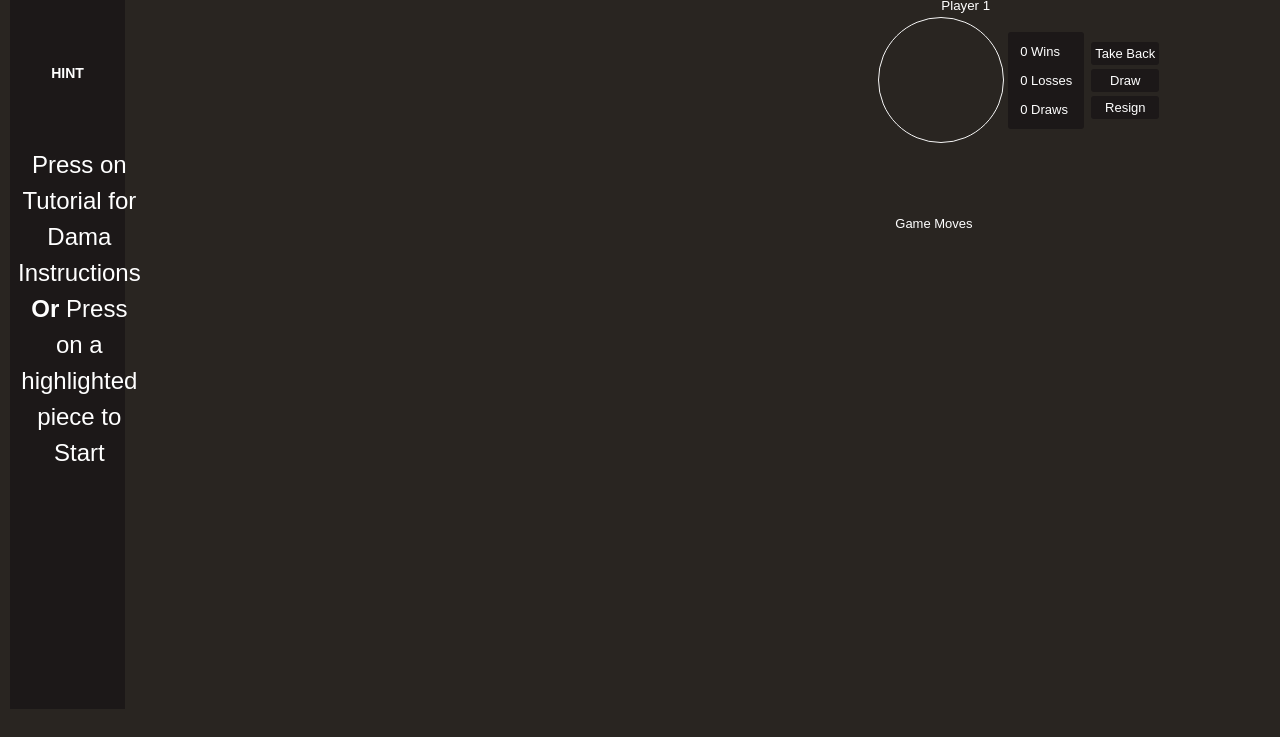
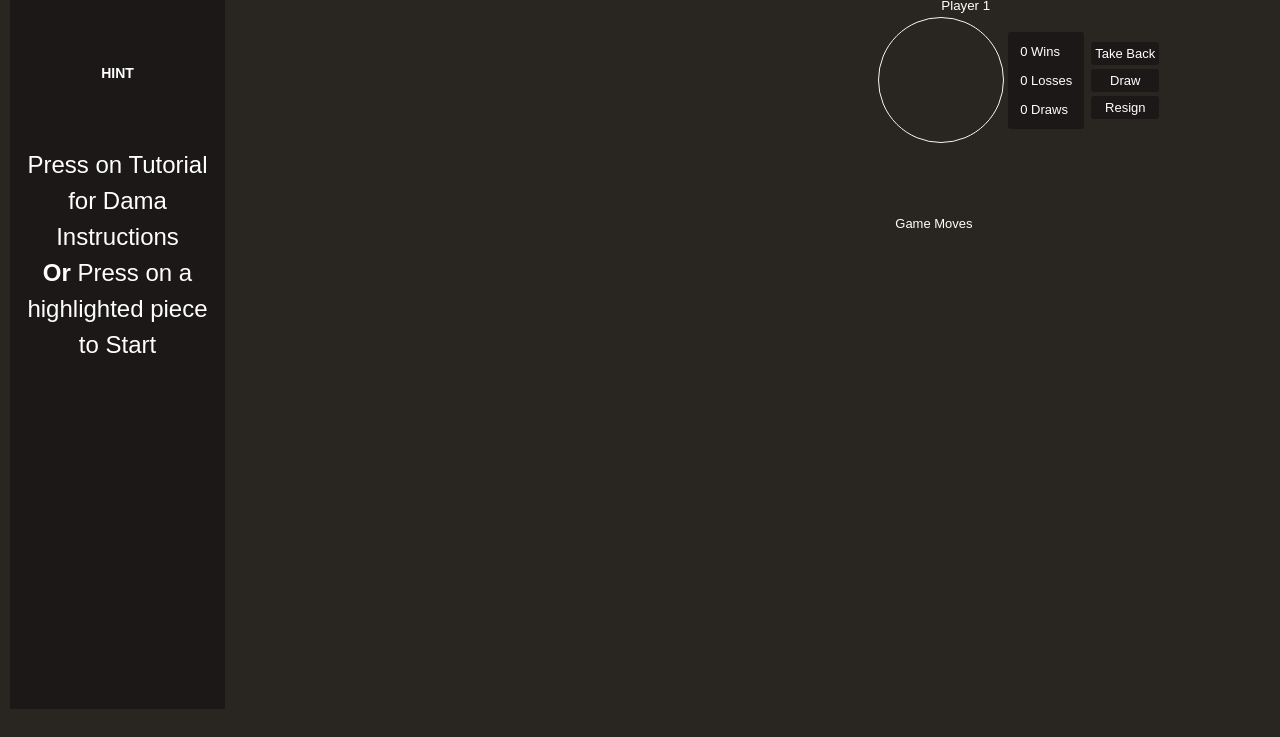
Before and after one commit to yz8621/Dama, a plain HTML site: page index.html in a window 1280 px wide. Shown: the part 63-800 px from the top of the page. Drawn offline with nearby package versions, Linux system fonts and the light colour scheme.

Commit message:
Revert CSS changes to restore original styles
Restores CSS variables and styles for layout and components.

```diff
--- a/default.css
+++ b/default.css
@@ -79,7 +79,7 @@ h1 {
 .illustration {
     position: absolute;
     left: 10px;
-    width: 115px;
+    width: 215px;
     top: 60px;
     height: 89%;
 
```
